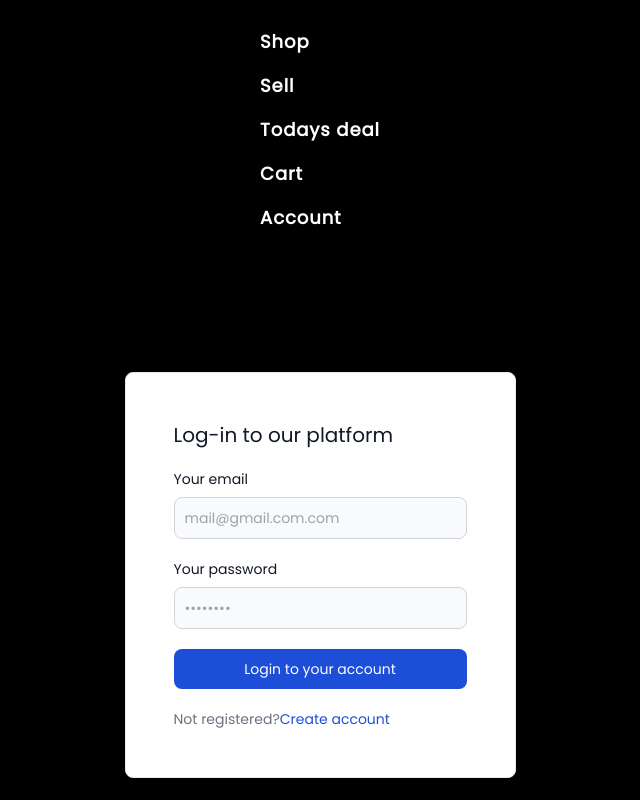
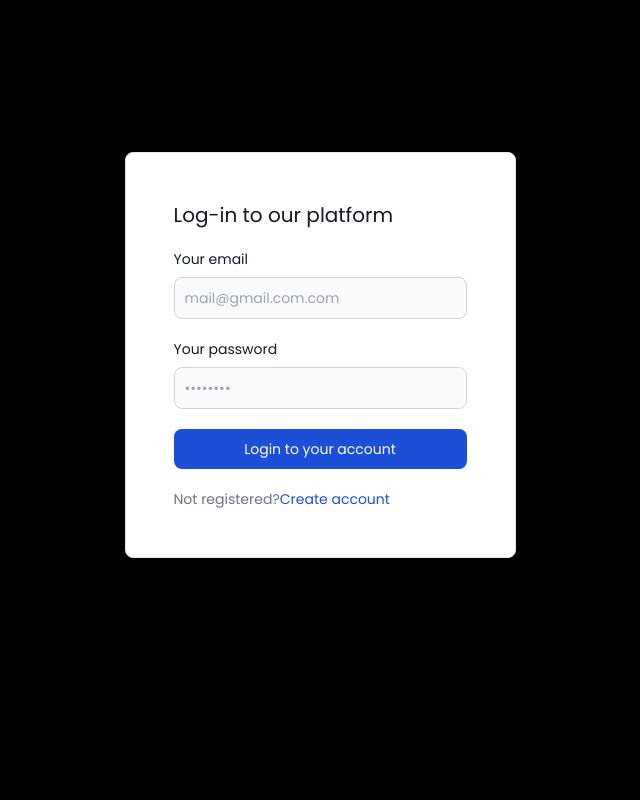
Before and after one commit to Nidhinsanju/Ecommerce, a Next.js app: page / in a window 1280 px wide. Shown: the whole page, without its empty margins (320-960 px from the left). Built offline with nearby package versions, Linux system fonts and the light colour scheme.

Commit message:
optimized for mobile screens also

```diff
--- a/src/components/Nav.tsx
+++ b/src/components/Nav.tsx
@@ -30,11 +30,7 @@ const ResponsiveNav: React.FC = () => {
         Menu
       </button>
 
-      <div
-        className={`sm:flex md:flex-col ${
-          isDropdownVisible ? "flex" : "hidden"
-        }`}
-      >
+      <div className={`flex ${isDropdownVisible ? "flex-row" : "hidden"}`}>
         {Items.map((data: Nav) => (
           <Link
             href={data.link}
```
